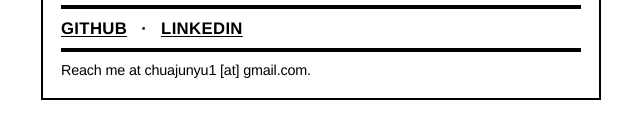
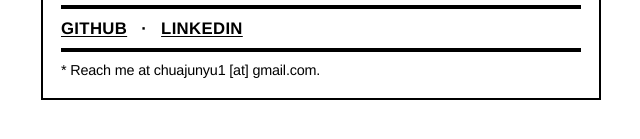
Before and after one commit to chuajunyu/personal-website, an Astro site: page / in a window 1280 px wide. Shown: the part 935-1074 px from the top of the page, 319-959 px from the left. Built offline with nearby package versions, Linux system fonts and the light colour scheme; Astro itself is replaced by a stand-in of ours.

```diff
--- a/src/pages/index.astro
+++ b/src/pages/index.astro
@@ -76,7 +76,7 @@
 ];
 
 // TODO: replace with your obfuscated address (plain text, not a mailto link)
-const footerText = "Reach me at chuajunyu1 [at] gmail.com.";
+const footerText = "* Reach me at chuajunyu1 [at] gmail.com.";
 ---
 
 <Layout title="Chua Jun Yu — Personal Facts">
```
